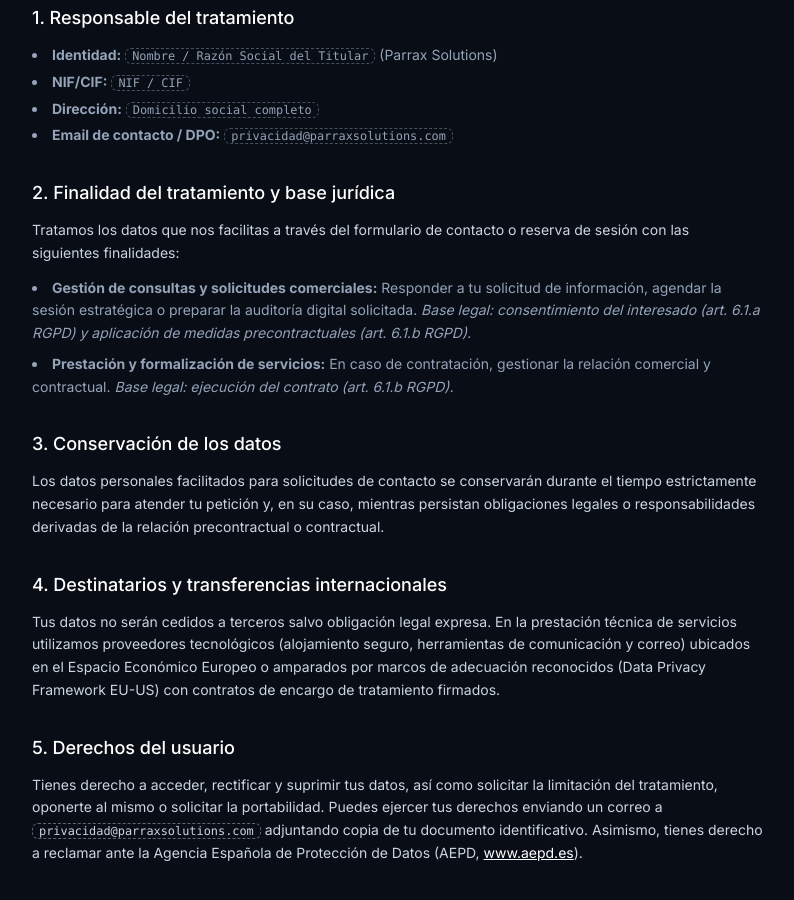
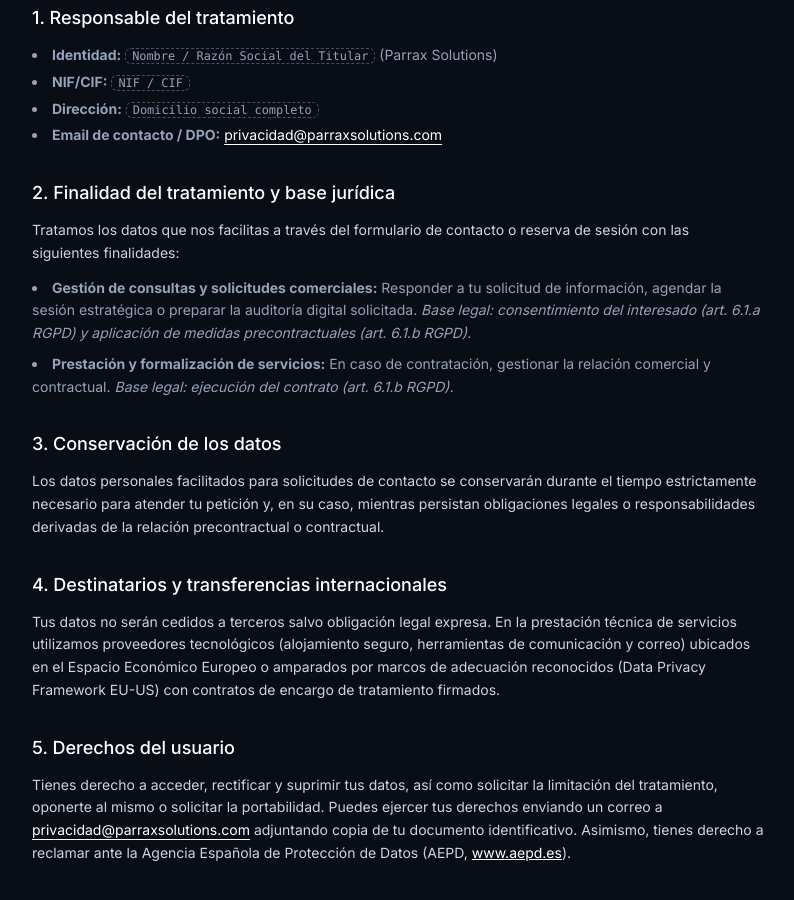
Before and after one commit to Luisparrach22/ParraxSolutions, a Next.js app: page /politica-de-privacidad in a window 1280 px wide. Shown: the part 280-1180 px from the top of the page, without its empty margins (240-1034 px from the left). Built offline with nearby package versions, Linux system fonts and the light colour scheme; no server answers.

Commit message:
chore: clean privacy policy email links

```diff
--- a/src/app/politica-de-privacidad/page.tsx
+++ b/src/app/politica-de-privacidad/page.tsx
@@ -30,7 +30,7 @@ export default function PrivacidadPage() {
               <li><strong>Identidad:</strong> <Rich text="[Nombre / Razón Social del Titular]" /> (Parrax Solutions)</li>
               <li><strong>NIF/CIF:</strong> <Rich text="[NIF / CIF]" /></li>
               <li><strong>Dirección:</strong> <Rich text="[Domicilio social completo]" /></li>
-              <li><strong>Email de contacto / DPO:</strong> <Rich text="[privacidad@parraxsolutions.com]" /></li>
+              <li><strong>Email de contacto / DPO:</strong> <a href="mailto:privacidad@parraxsolutions.com" className="text-white underline underline-offset-4">privacidad@parraxsolutions.com</a></li>
             </ul>
           </section>
 
@@ -66,7 +66,7 @@ export default function PrivacidadPage() {
           <section className="space-y-3">
             <h2 className="text-lg font-medium text-white">5. Derechos del usuario</h2>
             <p>
-              Tienes derecho a acceder, rectificar y suprimir tus datos, así como solicitar la limitación del tratamiento, oponerte al mismo o solicitar la portabilidad. Puedes ejercer tus derechos enviando un correo a <Rich text="[privacidad@parraxsolutions.com]" /> adjuntando copia de tu documento identificativo. Asimismo, tienes derecho a reclamar ante la Agencia Española de Protección de Datos (AEPD, <a href="https://www.aepd.es" target="_blank" rel="noopener noreferrer" className="text-white underline">www.aepd.es</a>).
+              Tienes derecho a acceder, rectificar y suprimir tus datos, así como solicitar la limitación del tratamiento, oponerte al mismo o solicitar la portabilidad. Puedes ejercer tus derechos enviando un correo a <a href="mailto:privacidad@parraxsolutions.com" className="text-white underline underline-offset-4">privacidad@parraxsolutions.com</a> adjuntando copia de tu documento identificativo. Asimismo, tienes derecho a reclamar ante la Agencia Española de Protección de Datos (AEPD, <a href="https://www.aepd.es" target="_blank" rel="noopener noreferrer" className="text-white underline">www.aepd.es</a>).
             </p>
           </section>
         </div>
```
Also changed, not shown: 1 other file (tests, documents, lock files or other folders).
